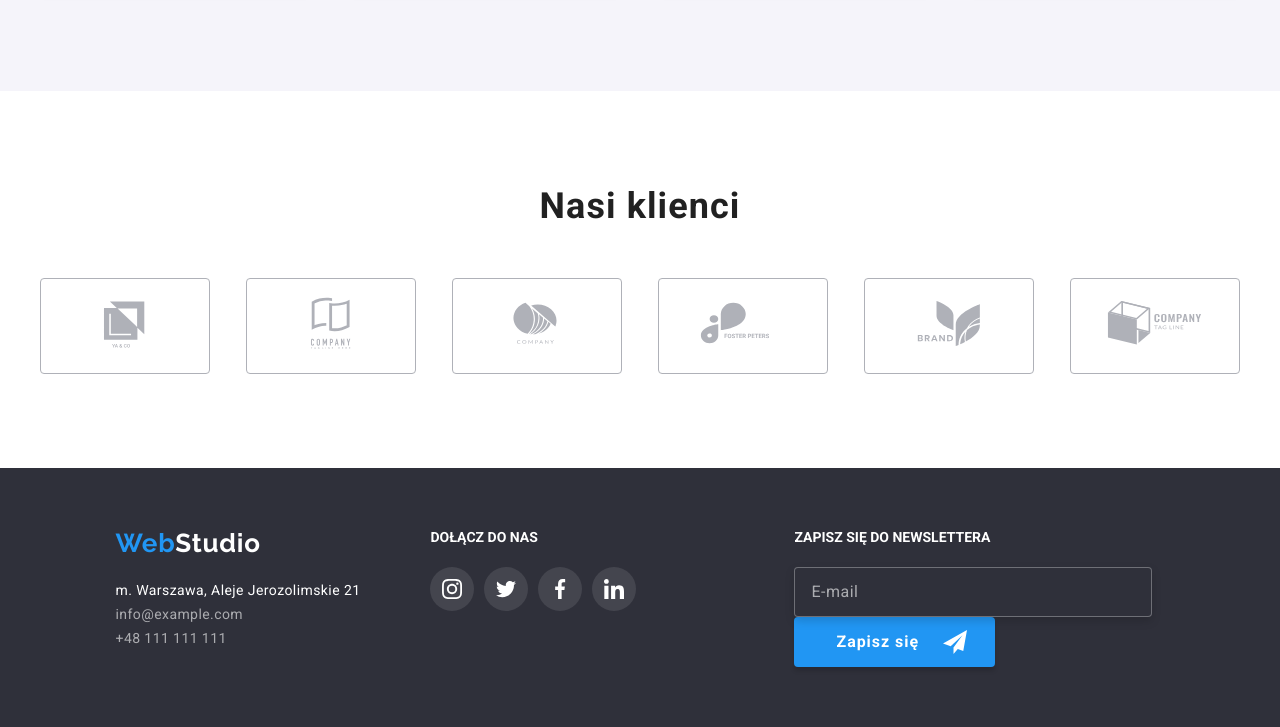
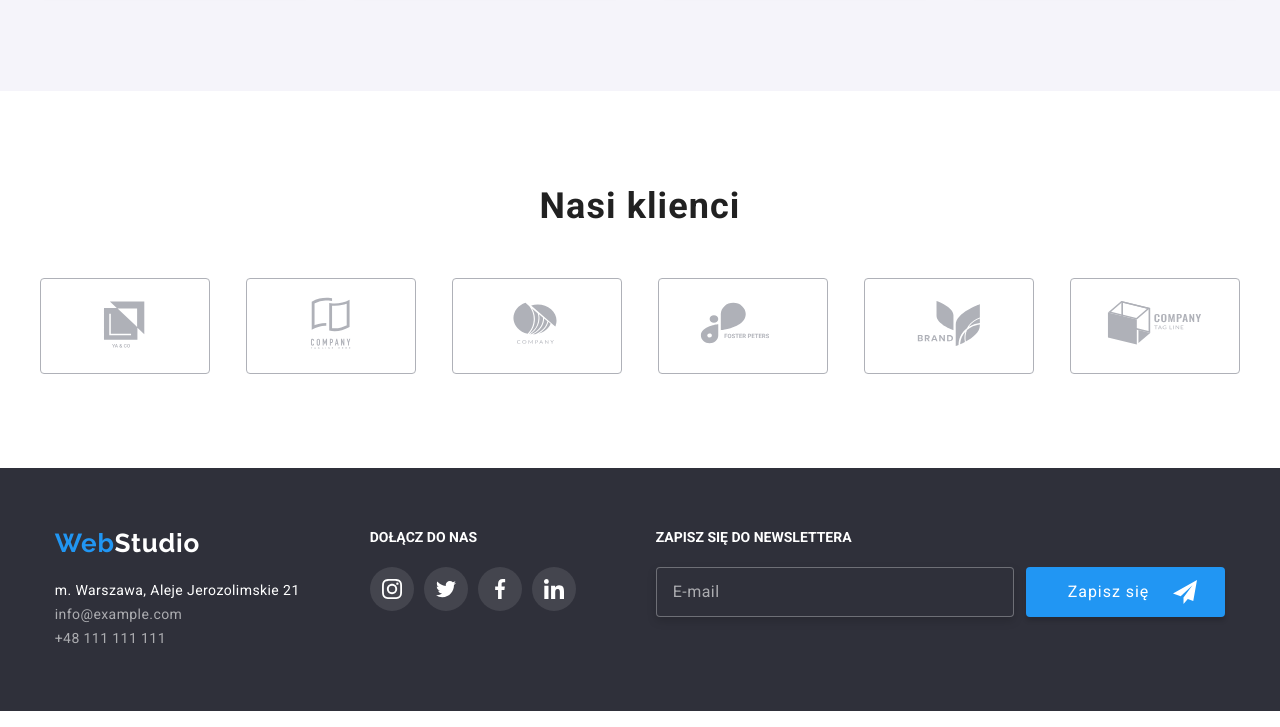
Before and after one commit to AnnaKoszelnik/goit-markup-hw-08, a plain HTML site: page index.html in a window 1280 px wide. Shown: the part 2216-2943 px from the top of the page. Drawn offline with nearby package versions, Linux system fonts and the light colour scheme.

Commit message:
Footer - desktop

```diff
--- a/sass/components/_newsletter.scss
+++ b/sass/components/_newsletter.scss
@@ -34,7 +34,6 @@
   text-align: center;
   justify-content: center;
   font-style: normal;
-  font-weight: 700;
   font-size: 16px;
   line-height: 1.87;
   letter-spacing: 0.06em;
@@ -52,6 +51,7 @@
     margin-left: 24px;
     fill: #ffffff;
   }
+
   @include mq(desktop) {
     margin: 0;
   }
@@ -61,6 +61,10 @@
   .newsletter__form {
     margin-top: 20px;
 
+    @include mq(desktop) {
+      display: flex;
+    }
+
     .footer__so-me-title {
       font-family: "roboto";
       font-weight: 700;
@@ -69,8 +73,4 @@
       text-transform: uppercase;
     }
   }
-
-  @include mq(desktop) {
-    margin-left: 78px;
-  }
 }
```
Also changed, not shown: css/main.min.css, 1 other file.
